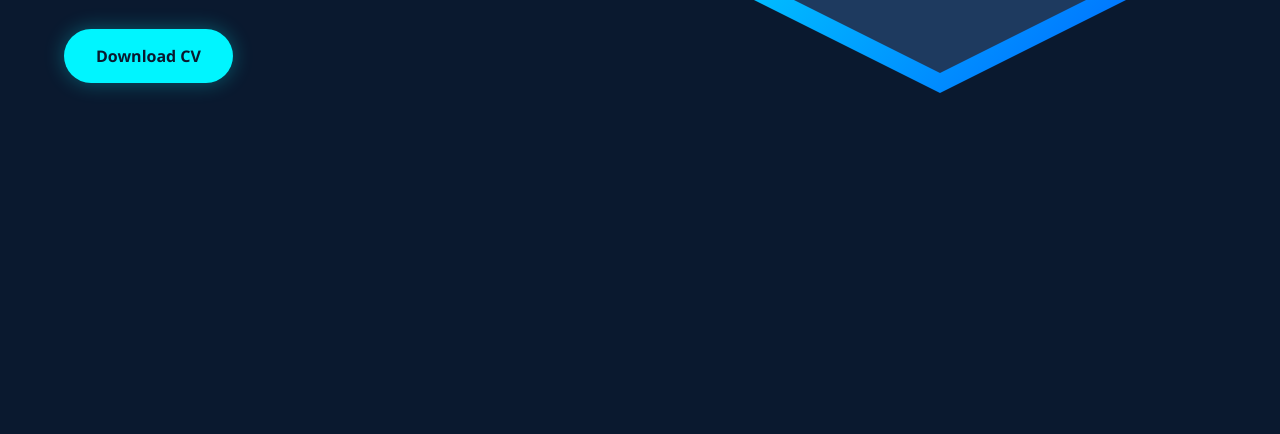
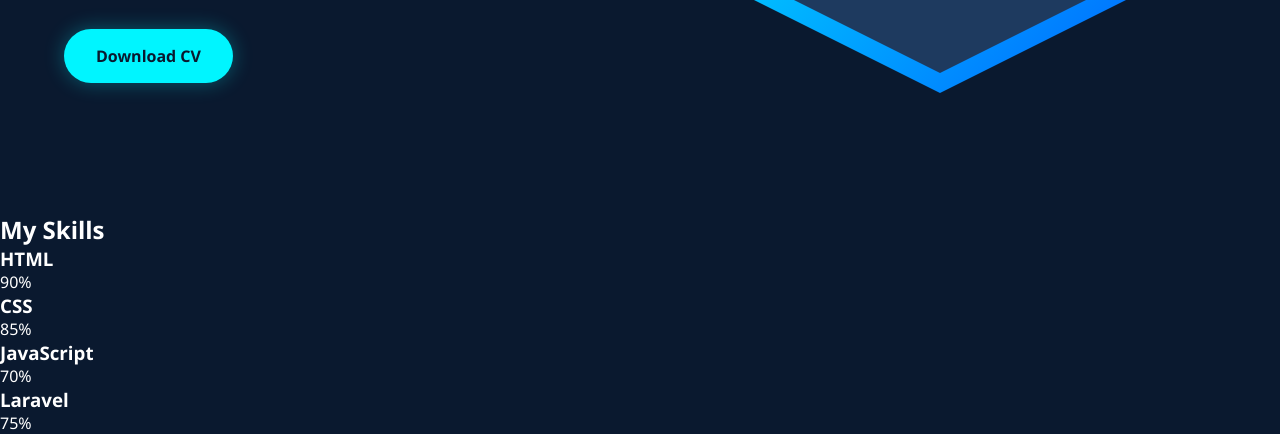
Before and after one commit to Fahmizamili/fahmizamili.github.io, a plain HTML site: page index.html in a window 1280 px wide. Shown: the part 514-948 px from the top of the page. Before the commit the page ends 800 px from the top, so only its background shows below. Drawn offline with Linux system fonts and the light colour scheme.

Commit message:
Update index.html

```diff
--- a/index.html
+++ b/index.html
@@ -295,5 +295,47 @@
             </div>
         </div>
     </section>
+
+    <!-- Skills Section -->
+    <section class="skills" id="skills">
+        <h2 class="section-title">My Skills</h2>
+
+        <div class="skills-container">
+
+            <div class="skill-card">
+                <h3>HTML</h3>
+                <div class="bar">
+                    <div class="fill" style="width: 90%;"></div>
+                </div>
+                <span>90%</span>
+            </div>
+
+            <div class="skill-card">
+                <h3>CSS</h3>
+                <div class="bar">
+                    <div class="fill" style="width: 85%;"></div>
+                </div>
+                <span>85%</span>
+            </div>
+
+            <div class="skill-card">
+                <h3>JavaScript</h3>
+                <div class="bar">
+                    <div class="fill" style="width: 70%;"></div>
+                </div>
+                <span>70%</span>
+            </div>
+
+            <div class="skill-card">
+                <h3>Laravel</h3>
+                <div class="bar">
+                    <div class="fill" style="width: 75%;"></div>
+                </div>
+                <span>75%</span>
+            </div>
+
+        </div>
+    </section>
+
 </body>
 </html>
```
